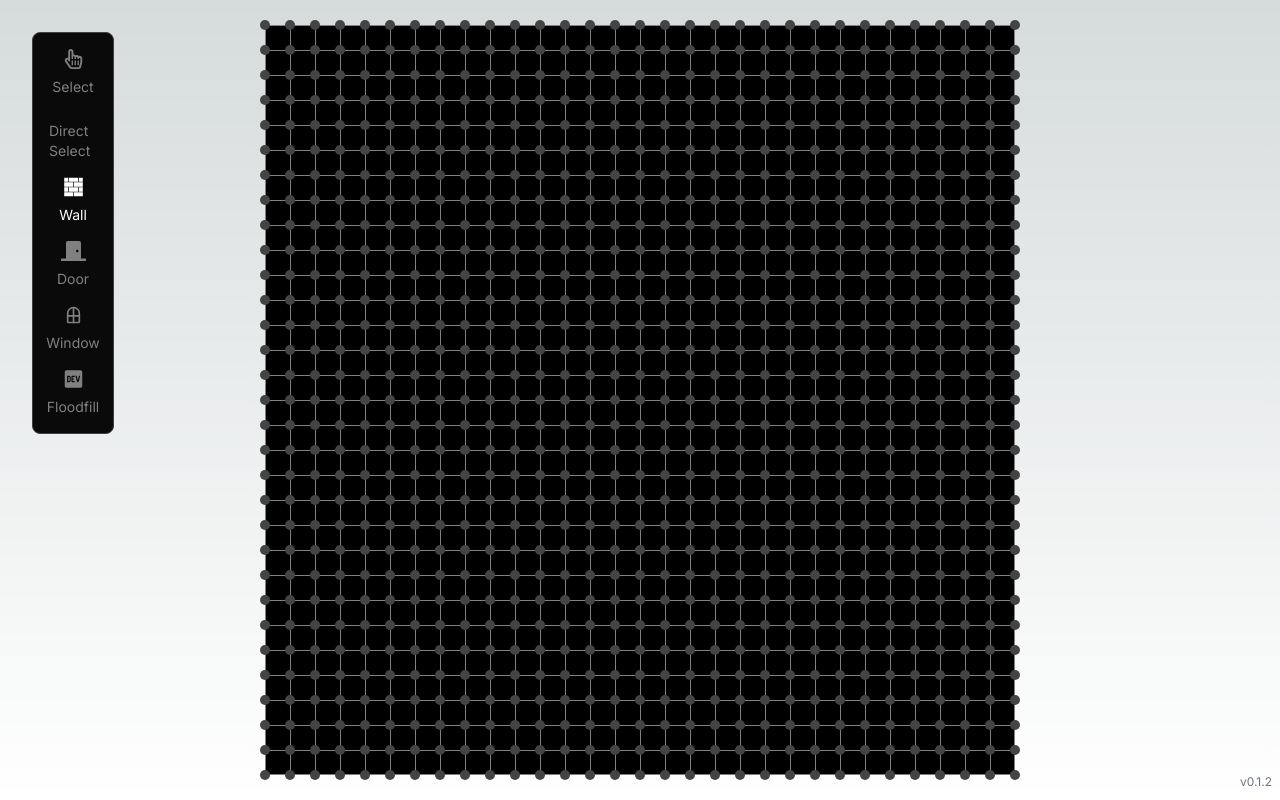
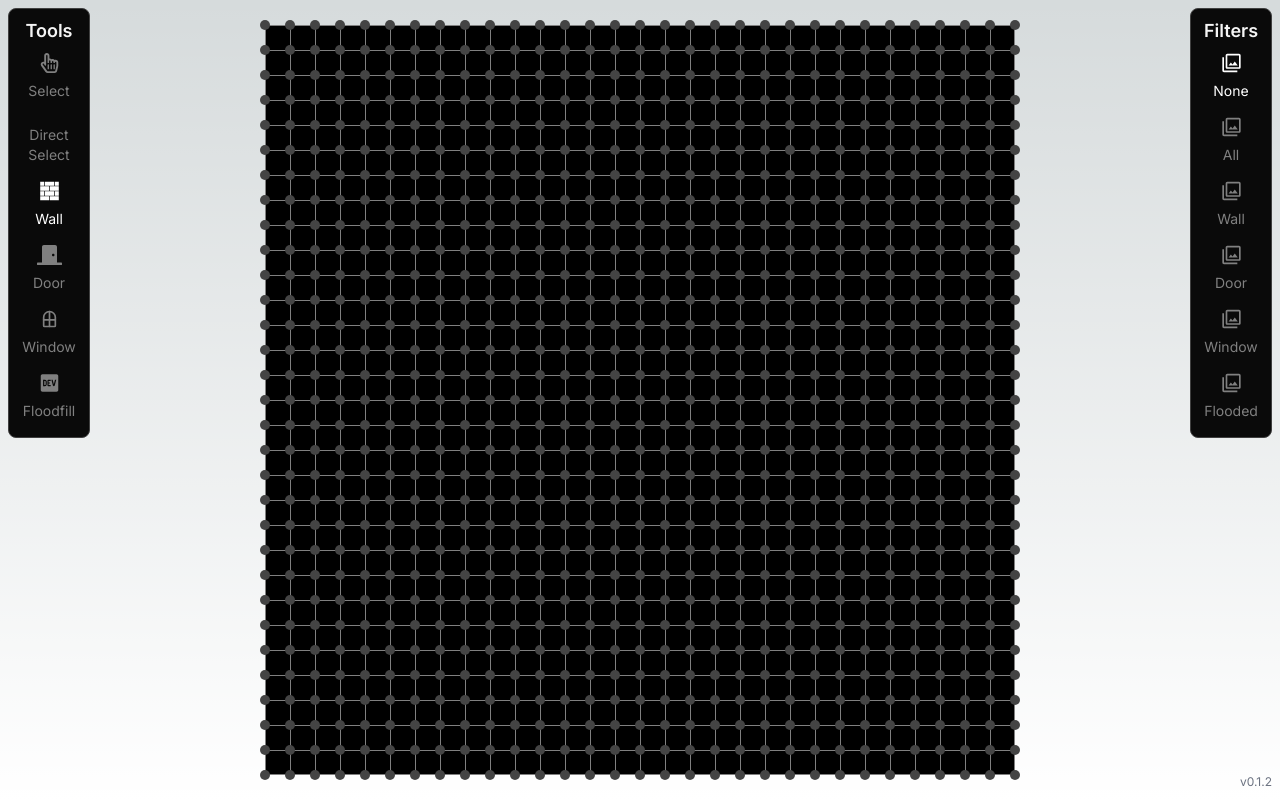
Before and after one commit to ScrambledFox/okuya-canvas, a Next.js app: page /editor in a window 1280 px wide. Built offline with nearby package versions, Linux system fonts and the light colour scheme.

Commit message:
feat: tile colour filters

```diff
--- a/package.json
+++ b/package.json
@@ -9,6 +9,7 @@
     "lint": "next lint"
   },
   "dependencies": {
+    "color": "^4.2.3",
     "konva": "^9.2.2",
     "next": "13.5.4",
     "react": "^18",
@@ -20,6 +21,7 @@
     "zustand": "^4.4.7"
   },
   "devDependencies": {
+    "@types/color": "^3.0.6",
     "@types/node": "^20",
     "@types/react": "^18.2.28",
     "@types/react-dom": "^18",
--- a/src/app/editor/page.tsx
+++ b/src/app/editor/page.tsx
@@ -1,4 +1,5 @@
 "use client";
+import FilterDock from "@/components/filters";
 import ToolBar from "@/components/tools";
 import WallToolDrawer from "@/components/tools/tool/wallTool/wallToolDrawer";
 import Version from "@/components/version";
@@ -24,7 +25,9 @@ export default function Page() {
   return (
     <div className="h-screen">
       <Canvas />
+
       <ToolBar />
+      <FilterDock />
 
       <WallToolDrawer />
       <Version />
--- a/src/components/canvas/tile/index.tsx
+++ b/src/components/canvas/tile/index.tsx
@@ -1,8 +1,12 @@
+import { useEditorState } from "@/state/editor/editorState";
+import { useFilterState } from "@/state/editor/filters/filterState";
 import { useSelectToolState } from "@/state/editor/tools/selectToolState";
 import { useToolState } from "@/state/editor/tools/toolState";
+import { FilterFlags } from "@/types/filters";
 import { GridTile, TileFlags } from "@/types/tiles";
 import { doFloodFill } from "@/util/tile/floodfill";
-import React from "react";
+import Color from "color";
+import React, { useEffect } from "react";
 
 interface TileProps {
   data: GridTile;
@@ -16,26 +20,33 @@ const Tile = ({ data, size, renderRight, renderBottom }: TileProps) => {
 
   const [hoverColour, setHoverColour] = React.useState("#222");
 
-  const getTileColour = () => {
+  const [tileColour, setTileColour] = React.useState("#000");
+
+  const tiles = useEditorState((state) => state.tiles);
+  const filter = useFilterState((state) => state.filter);
+
+  useEffect(() => {
     if (hover) {
-      return hoverColour;
+      setTileColour(hoverColour);
+      return;
     }
 
-    if (data.flags & TileFlags.Wall) {
-      return "#f00";
-    }
+    let colour = Color("#000");
+    const filter = useFilterState.getState().filter;
 
-    if (data.flags & TileFlags.Flooded) {
-      return "#f0f";
-    }
+    if (filter & FilterFlags.Wall && data.flags & TileFlags.Wall)
+      colour = colour.mix(Color("#fff"), 0.1);
 
-    return "#000";
-  };
+    if (filter & FilterFlags.Flooded && data.flags & TileFlags.Flooded)
+      colour = colour.mix(Color("#00f"), 0.1);
+
+    setTileColour(colour.string());
+  });
 
   const style = {
     width: size,
     height: size,
-    backgroundColor: getTileColour(),
+    backgroundColor: tileColour,
 
     borderLeft: "1px solid gray",
     borderTop: "1px solid gray",
--- /dev/null
+++ b/src/components/filters/filter/index.tsx
@@ -0,0 +1,36 @@
+import React, { ElementType, use, useEffect, useState } from "react";
+
+import SelectableIcon from "@/components/ui/selectableIcon";
+import { FilterFlags } from "@/types/filters";
+import { useFilterState } from "@/state/editor/filters/filterState";
+
+interface FilterIconProps {
+  icon: ElementType;
+  name: string;
+  filter: FilterFlags;
+}
+
+const FilterIcon = (props: FilterIconProps) => {
+  const selected =
+    props.filter === FilterFlags.None &&
+    useFilterState.getState().filter === FilterFlags.None
+      ? true
+      : props.filter === FilterFlags.All
+      ? useFilterState.getState().filter === FilterFlags.All
+      : (useFilterState.getState().filter & props.filter) > 0;
+
+  const onSelect = () => {
+    useFilterState.getState().setFilter(props.filter);
+  };
+
+  return (
+    <SelectableIcon
+      icon={props.icon}
+      name={props.name}
+      onSelect={onSelect}
+      selected={selected}
+    />
+  );
+};
+
+export default FilterIcon;
--- /dev/null
+++ b/src/components/filters/index.tsx
@@ -0,0 +1,26 @@
+import { FilterFlags } from "@/types/filters";
+import Container from "../ui/container";
+import FilterIcon from "./filter";
+
+import { MdFilter } from "react-icons/md";
+import { useFilterState } from "@/state/editor/filters/filterState";
+
+const FilterDock = () => {
+  const selected = useFilterState((state) => state.filter);
+
+  return (
+    <Container className="top-2 right-2">
+      <div className="flex flex-col justify-center text-center">
+        <h1 className="text-neutral-100 text-lg font-semibold">Filters</h1>
+      </div>
+      <FilterIcon name="None" filter={FilterFlags.None} icon={MdFilter} />
+      <FilterIcon name="All" filter={FilterFlags.All} icon={MdFilter} />
+      <FilterIcon name="Wall" filter={FilterFlags.Wall} icon={MdFilter} />
+      <FilterIcon name="Door" filter={FilterFlags.Door} icon={MdFilter} />
+      <FilterIcon name="Window" filter={FilterFlags.Window} icon={MdFilter} />
+      <FilterIcon name="Flooded" filter={FilterFlags.Flooded} icon={MdFilter} />
+    </Container>
+  );
+};
+
+export default FilterDock;
--- a/src/components/tools/index.tsx
+++ b/src/components/tools/index.tsx
@@ -8,10 +8,14 @@ import { FaDoorClosed } from "react-icons/fa";
 import { TbWindow } from "react-icons/tb";
 
 import { FaDev } from "react-icons/fa";
+import Container from "../ui/container";
 
 const ToolBar = () => {
   return (
-    <div className="fixed top-8 left-8 bg-neutral-950 p-2 border border-neutral-700 rounded-lg">
+    <Container className="top-2 left-2">
+      <div className="flex flex-col justify-center text-center">
+        <h1 className="text-neutral-100 text-lg font-semibold">Tools</h1>
+      </div>
       <ToolIcon name="Select" toolType="select" icon={FaRegHandPointer} />
       <ToolIcon
         name="Direct Select"
@@ -22,7 +26,7 @@ const ToolBar = () => {
       <ToolIcon name="Door" toolType="door" icon={FaDoorClosed} />
       <ToolIcon name="Window" toolType="window" icon={TbWindow} />
       <ToolIcon name="Floodfill" toolType="dev-floodfill" icon={FaDev} />
-    </div>
+    </Container>
   );
 };
 
--- a/src/components/tools/tool/index.tsx
+++ b/src/components/tools/tool/index.tsx
@@ -1,3 +1,5 @@
+import SelectableIcon from "@/components/ui/selectableIcon";
+import { useSelectToolState } from "@/state/editor/tools/selectToolState";
 import { useToolState } from "@/state/editor/tools/toolState";
 import { ToolType } from "@/types/tools";
 import React, { ElementType, ReactNode } from "react";
@@ -13,23 +15,18 @@ const ToolIcon = (props: ToolIconProps) => {
   const selected =
     useToolState((state) => state.selectedTool) === props.toolType;
 
-  const style = {
-    color: selected ? "white" : "gray",
-  };
-
   const onSelect = () => {
+    useSelectToolState.getState().deselect();
     useToolState.getState().selectTool(props.toolType);
   };
 
   return (
-    <div
-      style={style}
-      onClick={onSelect}
-      className=" max-h-16 aspect-square flex flex-col justify-center items-center p-2 hover:bg-white hover:bg-opacity-10 rounded-lg cursor-pointer"
-    >
-      <props.icon size={25} />
-      <div className="text-sm mt-2">{props.name}</div>
-    </div>
+    <SelectableIcon
+      icon={props.icon}
+      name={props.name}
+      onSelect={onSelect}
+      selected={selected}
+    />
   );
 };
 
--- /dev/null
+++ b/src/components/ui/container/index.tsx
@@ -0,0 +1,21 @@
+import React from "react";
+
+const Container = ({
+  children,
+  className,
+  ...props
+}: {
+  children: React.ReactNode;
+  className?: string;
+}) => {
+  return (
+    <div
+      className={`fixed bg-neutral-950 p-2 border border-neutral-700 rounded-lg ${className}`}
+      {...props}
+    >
+      {children}
+    </div>
+  );
+};
+
+export default Container;
--- /dev/null
+++ b/src/components/ui/selectableIcon/index.tsx
@@ -0,0 +1,30 @@
+import { useSelectToolState } from "@/state/editor/tools/selectToolState";
+import { useToolState } from "@/state/editor/tools/toolState";
+import { ToolType } from "@/types/tools";
+import React, { ElementType, ReactNode } from "react";
+
+interface SelectableIconProps {
+  icon: ElementType;
+  name: string;
+  selected: boolean;
+  onSelect: () => void;
+}
+
+const SelectableIcon = (props: SelectableIconProps) => {
+  const style = {
+    color: props.selected ? "white" : "gray",
+  };
+
+  return (
+    <div
+      style={style}
+      onClick={props.onSelect}
+      className="max-h-16 aspect-square flex flex-col text-center justify-center items-center p-2 hover:bg-white hover:bg-opacity-10 rounded-lg cursor-pointer"
+    >
+      <props.icon size={25} />
+      <div className="text-sm mt-2">{props.name}</div>
+    </div>
+  );
+};
+
+export default SelectableIcon;
--- /dev/null
+++ b/src/state/editor/filters/filterState.ts
@@ -0,0 +1,15 @@
+import { create } from "zustand";
+
+export type FilterState = {
+  filter: number;
+  addFilter: (filter: number) => void;
+  setFilter: (filter: number) => void;
+  unsetFilter: () => void;
+};
+
+export const useFilterState = create<FilterState>((set, get) => ({
+  filter: 0,
+  addFilter: (filter) => set({ filter: get().filter | filter }),
+  setFilter: (filter) => set({ filter }),
+  unsetFilter: () => set({ filter: 0 }),
+}));
--- /dev/null
+++ b/src/types/filters/index.ts
@@ -0,0 +1,8 @@
+export enum FilterFlags {
+  None = 0,
+  All = Number.MAX_SAFE_INTEGER,
+  Wall = 1 << 0,
+  Door = 1 << 1,
+  Window = 1 << 2,
+  Flooded = 1 << 3,
+}
```
Also changed, not shown: 1 other file (tests, documents, lock files or other folders).
